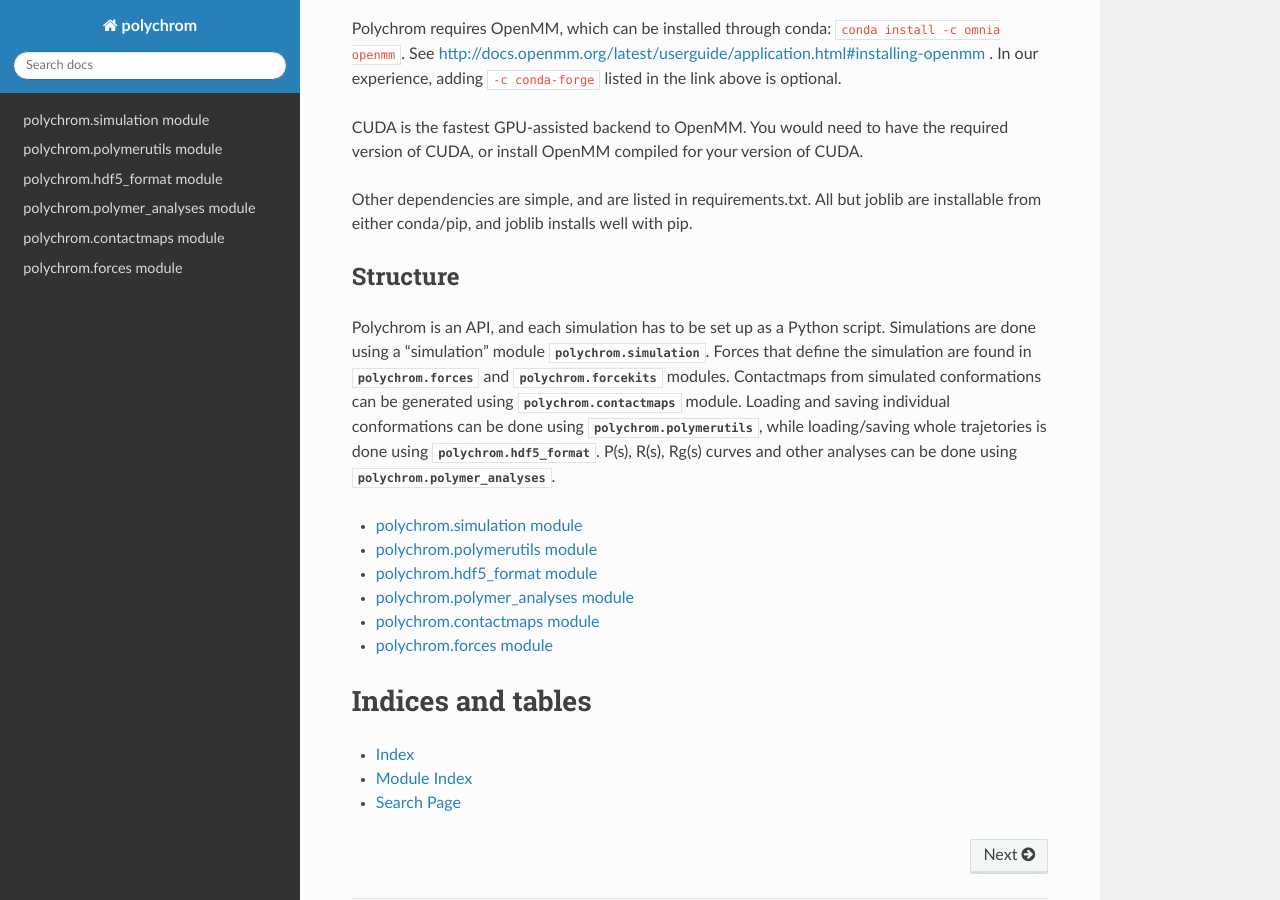
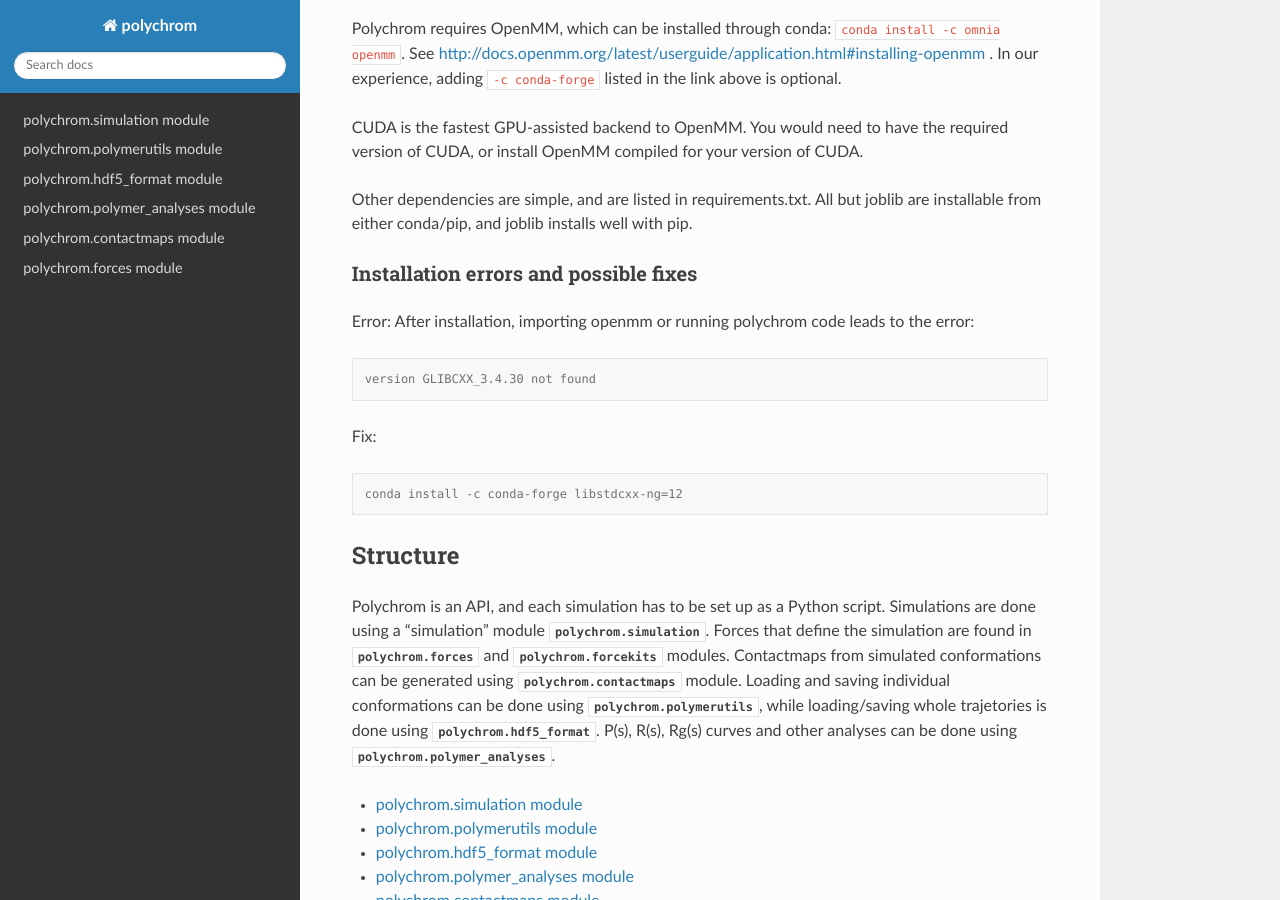
Before and after one commit to open2c/polychrom, a Sphinx documentation site: the page built from docs/index.rst, in a window 1280 px wide and 900 px high, scrolled down 332 px. Built offline with Sphinx 7.4.7 and the Read the Docs theme 2.0.0, drawn with Linux system fonts in a browser that asks for light colours.

Commit message:
Added fix of openmm error to readthedocs

```diff
--- a/docs/index.rst
+++ b/docs/index.rst
@@ -18,6 +18,23 @@
 CUDA is the fastest GPU-assisted backend to OpenMM. You would need to have the required version of CUDA, or install OpenMM compiled for your version of CUDA.
 
 Other dependencies are simple, and are listed in requirements.txt. All but joblib are installable from either conda/pip, and joblib installs well with pip.
+
+Installation errors and possible fixes
+^^^^^^^^^^^^^^^^^^^^^^^^^^^^^^^^^^^^^^
+
+Error:
+After installation, importing openmm or running polychrom code leads to the error:
+
+.. code-block:: console
+
+   version GLIBCXX_3.4.30 not found
+
+Fix:
+
+.. code-block:: console
+
+   conda install -c conda-forge libstdcxx-ng=12
+
 
 
 Structure
```
